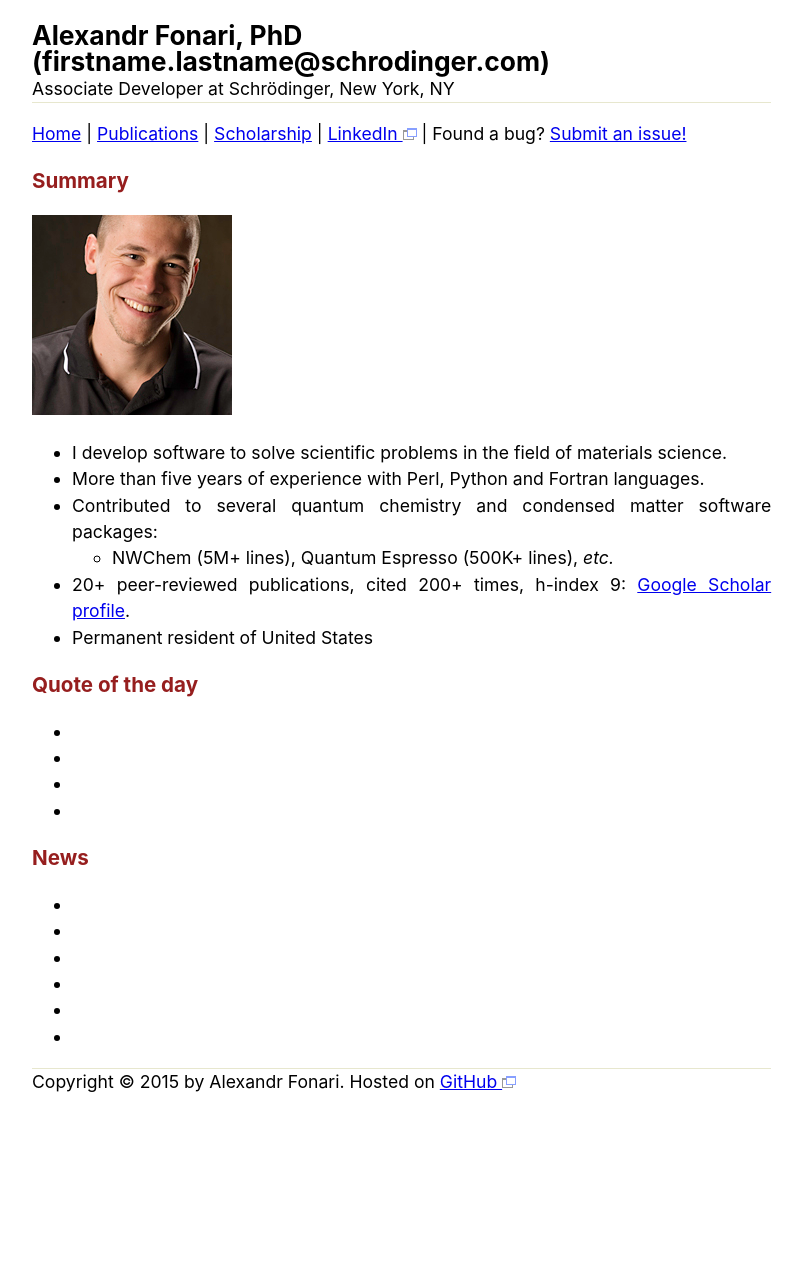
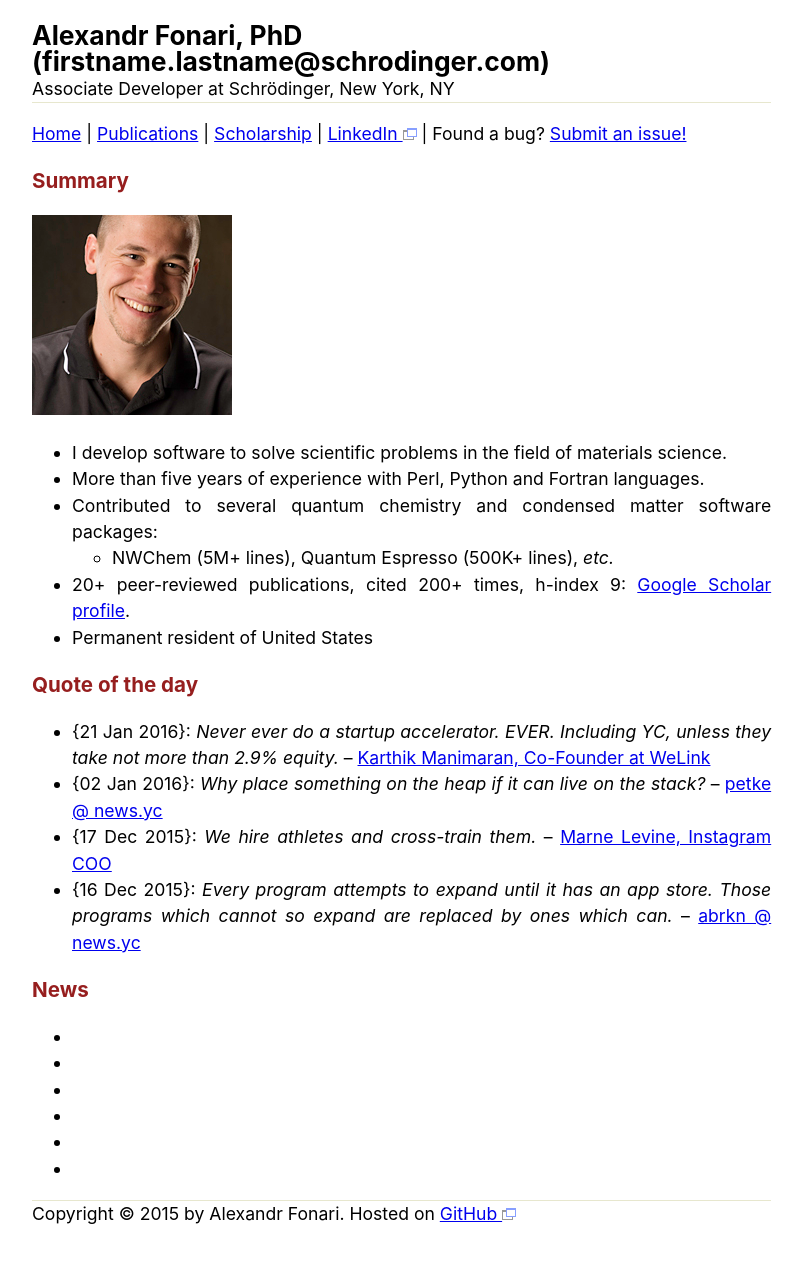
Before and after one commit to afonari/afonari.github.io, a Jekyll site: the page built from index.md, in a window 1280 px wide. Shown: the whole page, without its empty margins (56-858 px from the left). Built offline with Jekyll 4.4.1, drawn with Linux system fonts in a browser that asks for light colours; before the commit the page ends 1130 px from its top, so only the background shows below that.

Commit message:
Update index.md

```diff
--- a/index.md
+++ b/index.md
@@ -16,10 +16,10 @@ title: Alexandr Fonari
 
 ### Quote of the day
 
- - [21 Jan 2016]: *Never ever do a startup accelerator. EVER. Including YC, unless they take not more than 2.9% equity.* -- [Karthik Manimaran, Co-Founder at WeLink](http://www.karthikmanimaran.com/2016/01/21/why-we-applied-to-yc-despite-having-gone-through-another-accelerator/)
- - [02 Jan 2016]: *Why place something on the heap if it can live on the stack?* -- [petke @ news.yc](https://news.ycombinator.com/item?id=10826635)
- - [17 Dec 2015]: *We hire athletes and cross-train them.* -- [Marne Levine, Instagram COO](http://bloom.bg/1P7DkXA)
- - [16 Dec 2015]: *Every program attempts to expand until it has an app store. Those programs which cannot so expand are replaced by ones which can.* -- [abrkn @ news.yc](https://news.ycombinator.com/item?id=10741954)
+ - {21 Jan 2016}: *Never ever do a startup accelerator. EVER. Including YC, unless they take not more than 2.9% equity.* -- [Karthik Manimaran, Co-Founder at WeLink](http://www.karthikmanimaran.com/2016/01/21/why-we-applied-to-yc-despite-having-gone-through-another-accelerator/)
+ - {02 Jan 2016}: *Why place something on the heap if it can live on the stack?* -- [petke @ news.yc](https://news.ycombinator.com/item?id=10826635)
+ - {17 Dec 2015}: *We hire athletes and cross-train them.* -- [Marne Levine, Instagram COO](http://bloom.bg/1P7DkXA)
+ - {16 Dec 2015}: *Every program attempts to expand until it has an app store. Those programs which cannot so expand are replaced by ones which can.* -- [abrkn @ news.yc](https://news.ycombinator.com/item?id=10741954)
 
 ### News
 
```
